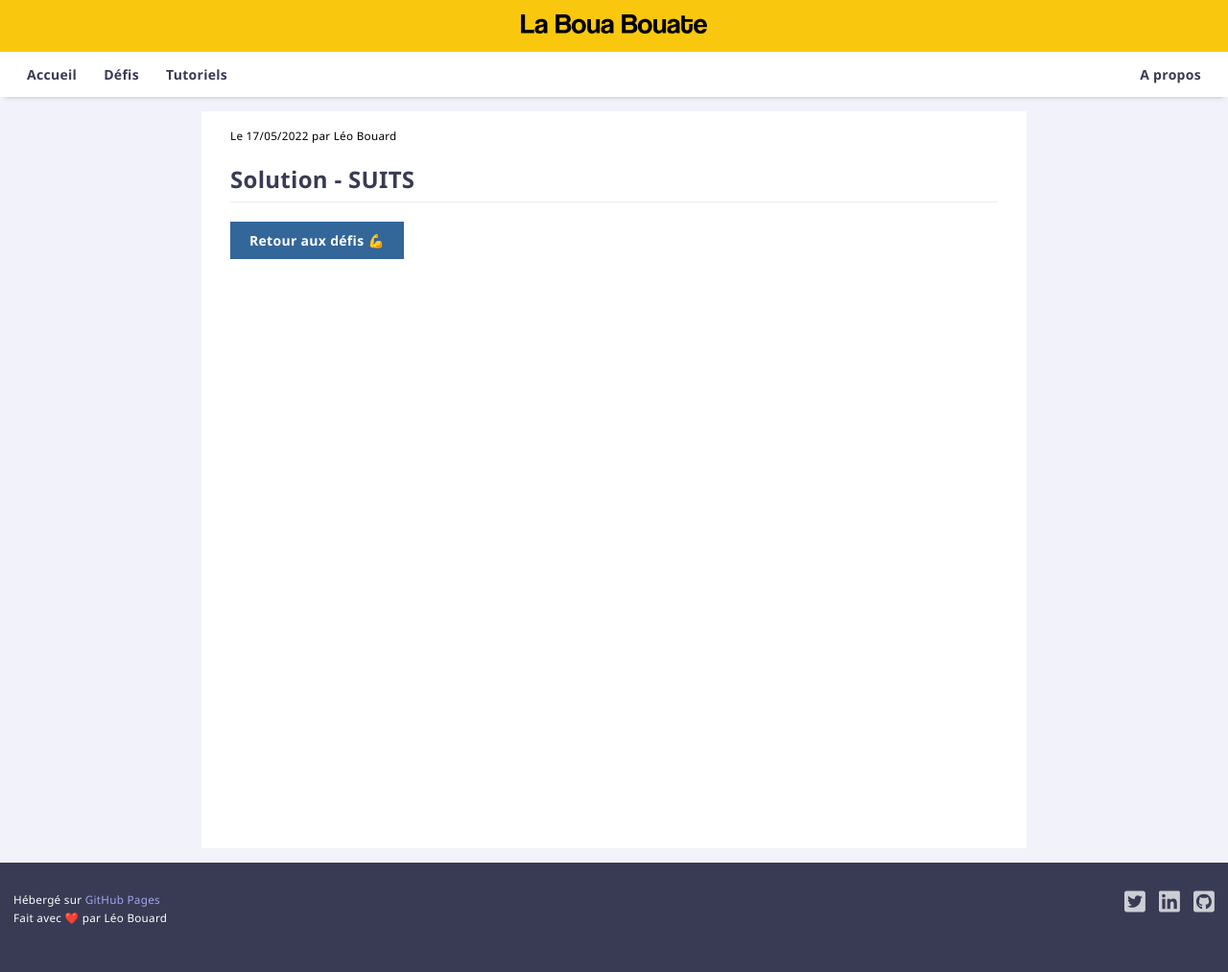
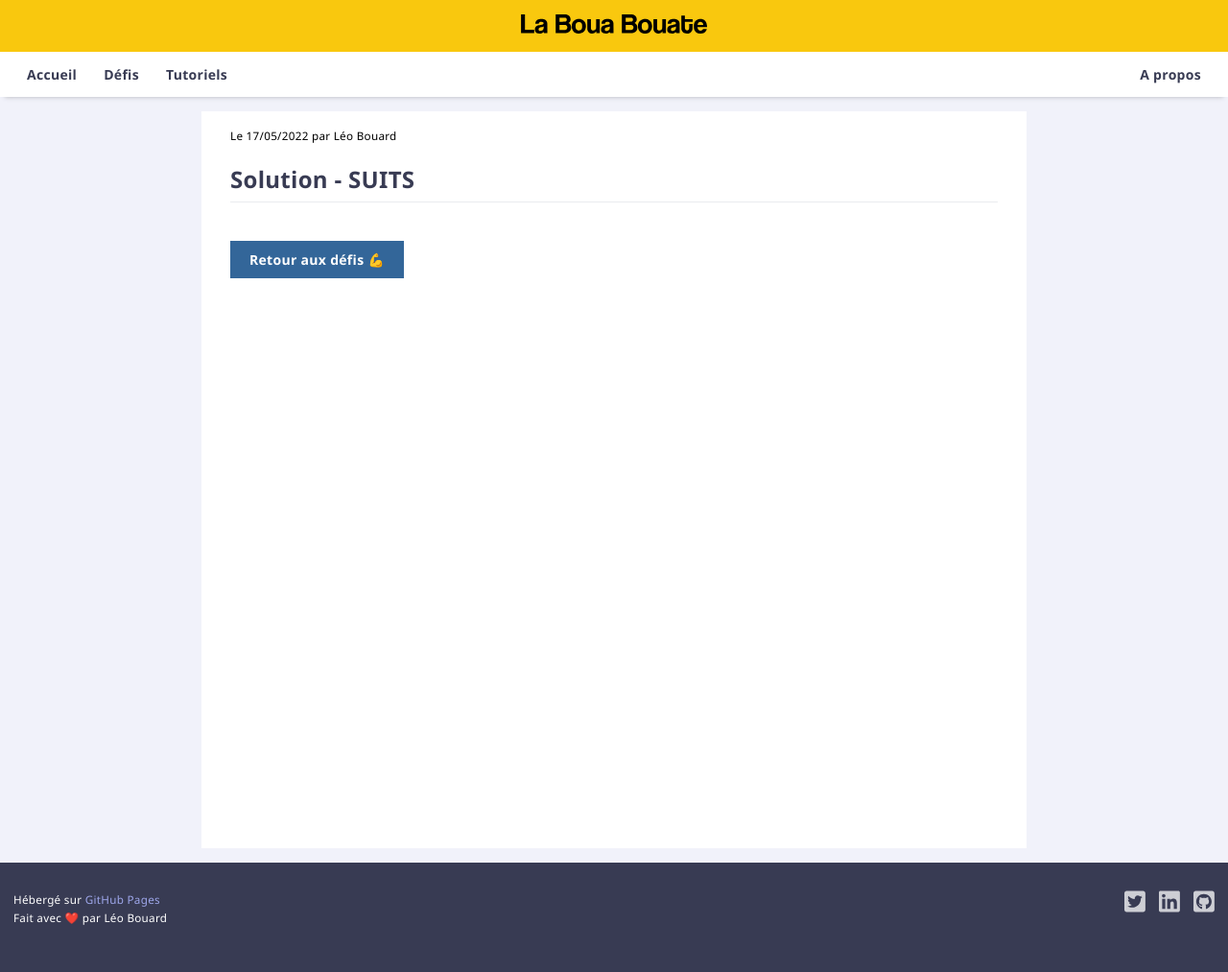
Before and after one commit to leobouard/leobouard.github.io, a Jekyll site: the page built from _posts/2022-05-17-suits-soluce.md, in a window 1280 px wide. Shown: the whole page at 96% size. Built offline with Jekyll 4.4.1, drawn with Linux system fonts in a browser that asks for light colours.

Commit message:
Update style.scss

```diff
--- a/assets/css/style.scss
+++ b/assets/css/style.scss
@@ -147,7 +147,7 @@
     }
 
     .buttonNext {
-        text-align: right;
+        float: right;
         margin-top: 30px;
         margin-bottom: 15px;
 
@@ -169,7 +169,7 @@
     }
 
     .buttonBack {
-        text-align: left;
+        float: left;
         margin-top: 30px;
         margin-bottom: 15px;
 
```
